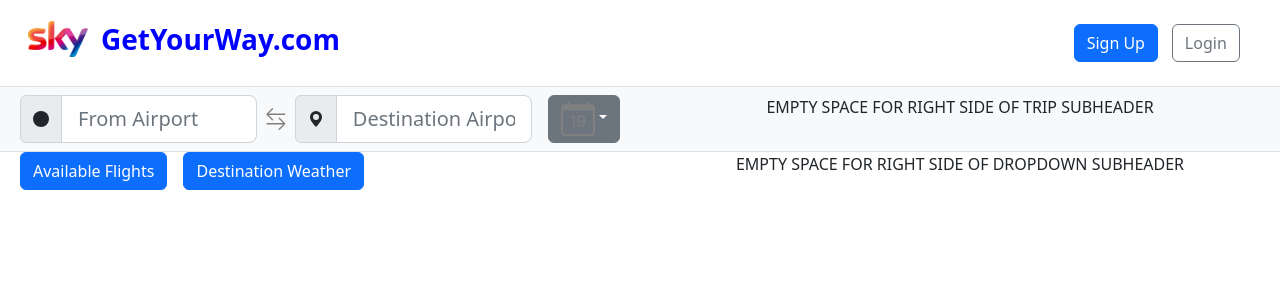
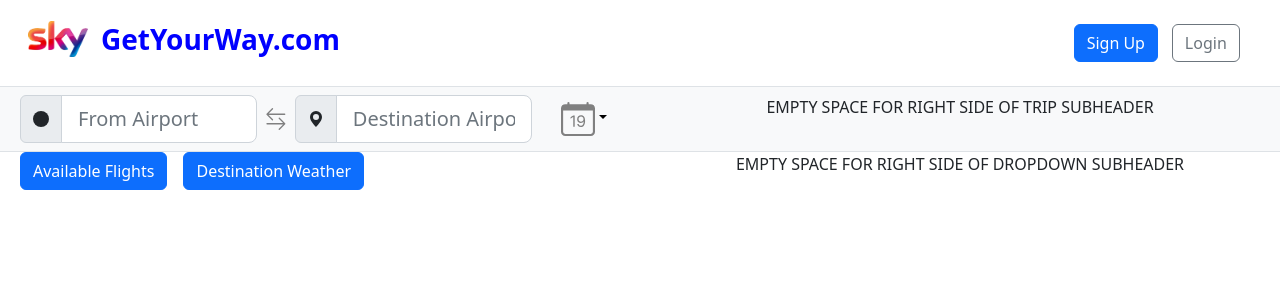
Before and after one commit to sam0jones0/GetYourWay-SMHL, a React (Create React App) app in the folder src/main/getyourway-front/: page / in a window 1280 px wide. Shown: the top 300 px of the page. Built offline with nearby package versions, Linux system fonts and the light colour scheme; no server answers.

Commit message:
Calendar button styling

```diff
--- a/src/main/getyourway-front/src/Components/Trip/TripSubheader/TripChildComponents/SelectDate.jsx
+++ b/src/main/getyourway-front/src/Components/Trip/TripSubheader/TripChildComponents/SelectDate.jsx
@@ -30,7 +30,7 @@ function SelectDate(props) {
     <div class="s-5">
       <div class="dropdown">
         <button
-          class="btn btn-secondary dropdown-toggle"
+          class="btn btn-light dropdown-toggle"
           type="button"
           id="dropdownMenuClickableOutside"
           data-bs-toggle="dropdown"
```
